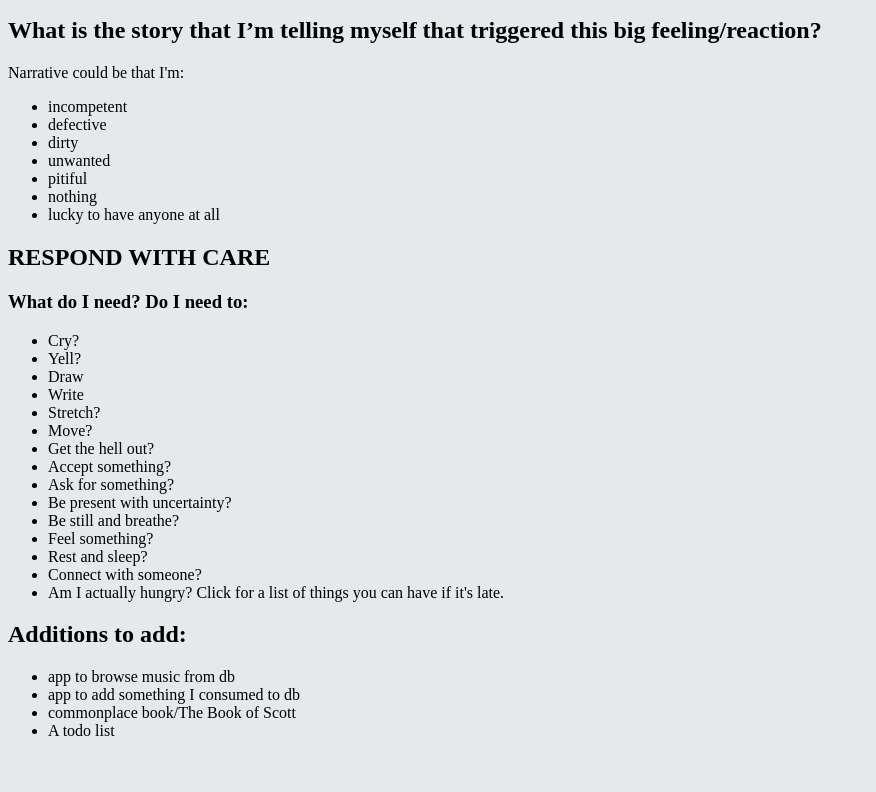
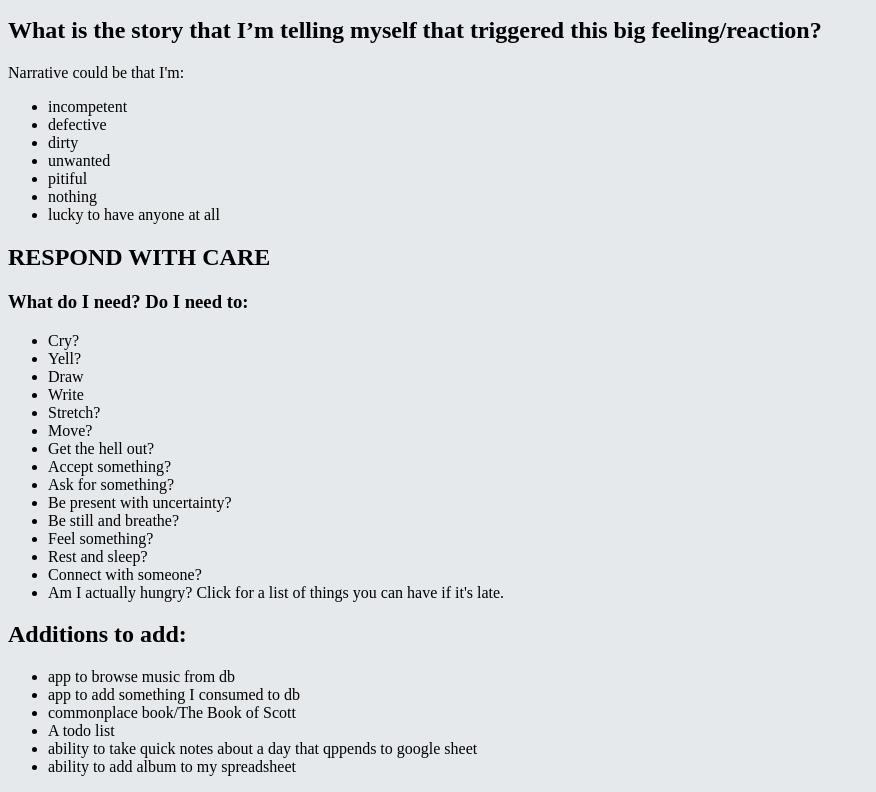
Before and after one commit to sholdensmith/scottholdensmith-dot-com, a plain HTML site: page index.html in a window 1280 px wide. Shown: the part 906-1698 px from the top of the page, without its empty margins (0-876 px from the left). Before the commit the page ends 1662 px from the top, so only its background shows below. Drawn offline with nearby package versions, Linux system fonts and the light colour scheme.

Commit message:
not much

```diff
--- a/index.html
+++ b/index.html
@@ -104,6 +104,10 @@
       <li>app to add something I consumed to db</li>
       <li>commonplace book/The Book of Scott</li>
       <li>A todo list</li>
+      <li>
+        ability to take quick notes about a day that qppends to google sheet
+      </li>
+      <li>ability to add album to my spreadsheet</li>
     </ul>
 
     <script src="https://ajax.googleapis.com/ajax/libs/jquery/3.5.1/jquery.min.js"></script>
```
